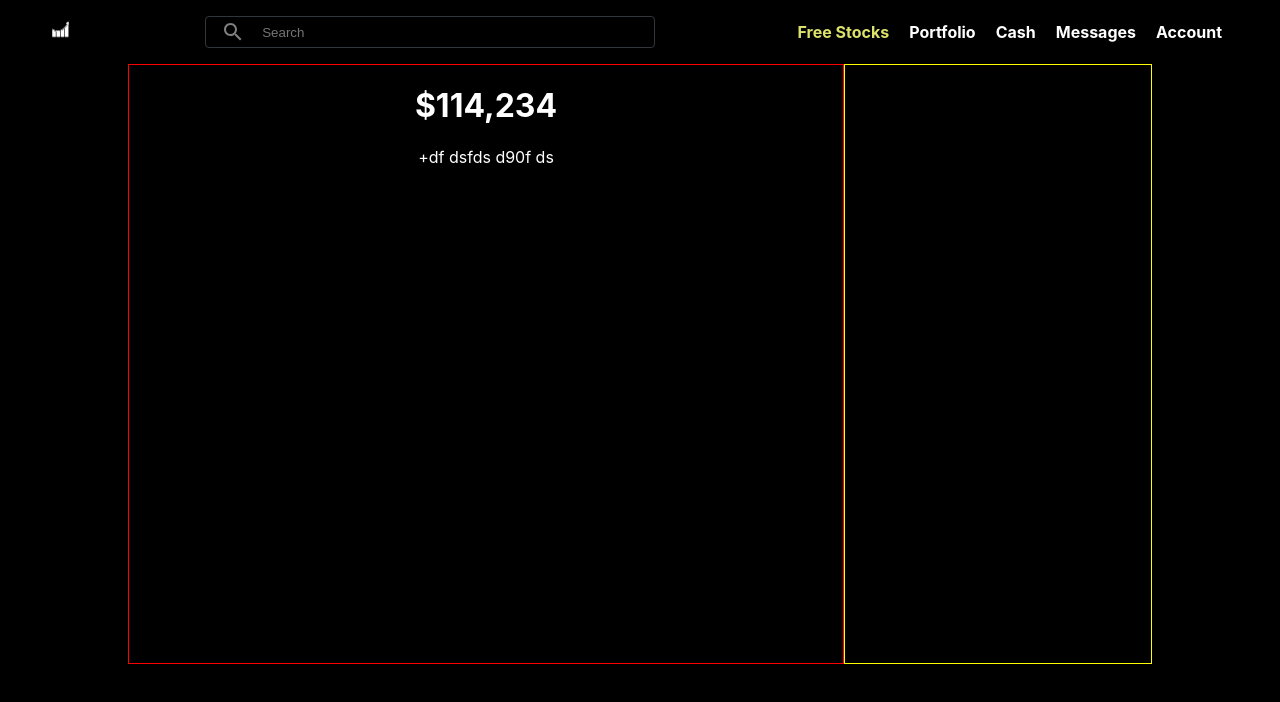
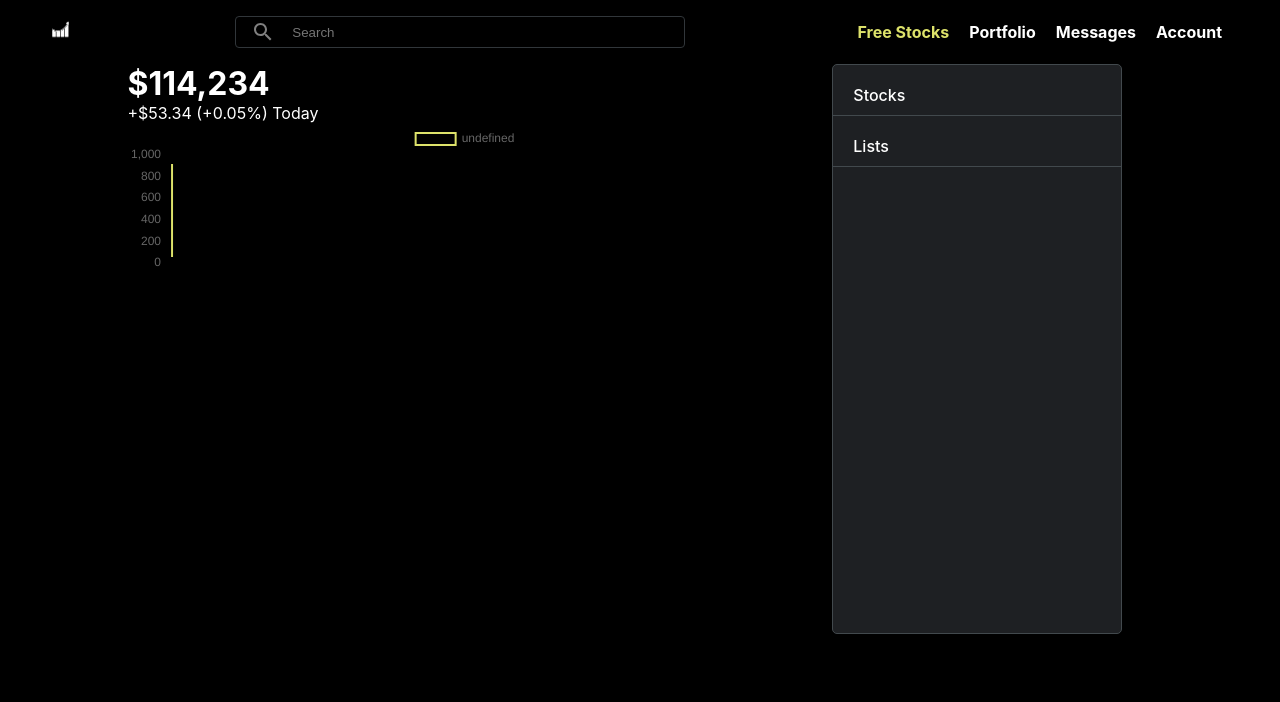
Before and after one commit to umaarabdullah/stock-monitor-app, a React (Create React App) app: page / in a window 1280 px wide. Shown: the top 702 px of the page. Built offline with nearby package versions, Linux system fonts and the light colour scheme.

Commit message:
Menu-Item-styled
Bug remaining - Line Chart (Chart.js)

```diff
--- a/package.json
+++ b/package.json
@@ -8,7 +8,11 @@
     "@testing-library/jest-dom": "^5.16.5",
     "@testing-library/react": "^13.4.0",
     "@testing-library/user-event": "^13.5.0",
+    "chart.js": "^4.2.1",
+    "chartjs-adapter-date-fns": "^3.0.0",
+    "date-fns": "^2.29.3",
     "react": "^18.2.0",
+    "react-chartjs-2": "^5.2.0",
     "react-dom": "^18.2.0",
     "react-scripts": "5.0.1",
     "web-vitals": "^2.1.4"
--- a/src/App.css
+++ b/src/App.css
@@ -1,5 +1,9 @@
 .App {
   text-align: center;
+}
+
+* {
+  margin: 0;
 }
 
 body {
@@ -17,6 +21,8 @@
   width: 1024px;
   height: 100%;
   display: flex;
+  padding-left: 48px;
+  padding-right: 49px;
 }
 
 .App-logo {
--- a/src/Header.js
+++ b/src/Header.js
@@ -22,7 +22,7 @@
         <div className='header_menuItems'>
             <a href='#'>Free Stocks</a>
             <a href='#'>Portfolio</a>
-            <a href='#'>Cash</a>
+            {/* <a href='#'>Cash</a> */}
             <a href='#'>Messages</a>
             <a href='#'>Account</a>
         </div>
--- /dev/null
+++ b/src/LineGraph.css
@@ -0,0 +1,3 @@
+.linegraph{
+    height: 200px;
+}
--- /dev/null
+++ b/src/LineGraph.js
@@ -0,0 +1,100 @@
+import React, { useEffect, useState } from "react";
+import Chart from 'chart.js/auto';
+import { Line } from "react-chartjs-2";
+import './LineGraph.css'
+
+const options = {
+  legend: {
+    display: false,
+  },
+  hover: {
+    intersect: false
+  },
+  elements: {
+    line: {
+      tension: 0
+    },
+    point: {
+      radius: 0,
+    },
+  },
+  maintainAspectRatio: false,
+  tooltips: {
+    mode: "index",
+    intersect: false,
+    callbacks: {
+    },
+  },
+  scales: {
+    xAxes: [
+      {
+        type: "time",
+        time: {
+          format: "MM/DD/YY",
+          tooltipFormat: "ll",
+        },
+        ticks: {
+          display: false,
+        }
+      },
+    ],
+    yAxes: [
+      {
+        gridLines: {
+          display: false,
+        },
+        ticks: {
+          display: false,
+        },
+      },
+    ],
+  },
+
+};
+
+function LineGraph({ casesType }) {
+  const [data, setData] = useState({});
+
+  useEffect(() => {
+
+    let data = [];
+    let value = 50;
+    for(var i = 0; i < 366; i++){
+      let date = new Date();
+      date.setHours(0,0,0,0);
+      date.setDate(i);
+      value += Math.round((Math.random() < 0.5 ? 1 : 0) * Math.random() * 10);
+      data.push({x: date, y: value});
+    }
+    setData(data)
+  }, []);
+
+  return (
+    <div>
+      {data?.length > 0 && (
+        <Line
+          data={{
+            datasets: [
+              {
+                type: 'line',
+                backgroundColor: "black",
+                borderColor: "#dde26a",
+                borderWidth: 2,
+                pointBorderColor: 'rgba(0, 0, 0, 0)',
+                pointBackgroundColor: 'rgba(0, 0, 0, 0)',
+                pointHoverBackgroundColor: '#dde26a',
+                pointHoverBorderColor: '#000000',
+                pointHoverBorderWidth: 4,
+                pointHoverRadius: 6,
+                data: data,
+              },
+            ],
+          }}
+          options={options}
+        />
+      )}
+    </div>
+  );
+}
+
+export default LineGraph;
--- a/src/NewsFeed.css
+++ b/src/NewsFeed.css
@@ -1,5 +1,26 @@
 .newsfeed {
-    border: 1px solid red;
     flex: 0.7;
     color: white
 }
+
+.newsfeed_chartSection {
+    display: flex;
+    flex-direction: column;
+}
+
+.newsfeed_portfolio {
+    text-align: left;
+}
+
+.newsfeed_portfolio h1 {
+    margin-top: 0;
+    margin-bottom: 0;
+}
+
+.newsfeed_portfolio p {
+    margin-top: 0;
+}
+
+.newsfeed_chart {
+    width: 100%;
+}
--- a/src/NewsFeed.js
+++ b/src/NewsFeed.js
@@ -1,15 +1,22 @@
 import React from 'react'
 import './NewsFeed.css'
+import LineGraph from './LineGraph'
 
 function NewsFeed() {
   return (
     <div className='newsfeed'>
         <div className='newsfeed_container'>
           <div className='newsfeed_chartSection'>
+
             <div className='newsfeed_portfolio'>
               <h1>$114,234</h1>
-              <p> +df dsfds d90f ds </p>
+              <p> +$53.34 (+0.05%) Today </p>
             </div>
+
+            <div className='newsfeed_chart'>
+              <LineGraph />
+            </div>
+
           </div>
         </div>
     </div>
--- a/src/Stats.css
+++ b/src/Stats.css
@@ -1,4 +1,29 @@
 .stats {
-    border: 1px solid yellow;
     flex: 0.3;
+    display: flex;
+    flex-direction: column;
+    padding: 0px 30px 30px 30px;
+    color: white;
 }
+
+.stats_container {
+    flex-direction: column;
+    flex: 1;
+    background-color: #1e2023;
+    border-radius: 5px;
+    border: 1px solid #42494d;
+}
+
+.stats__content {
+    font-size: 13px;
+}
+
+.stats_header {
+    display: flex;
+    font-size: 16px;
+    align-items: center;
+    justify-content: space-between;
+    border-bottom: 1px solid #42494d;
+    padding: 20px 20px 10px 20px;
+    font-weight: 500;
+}
--- a/src/Stats.js
+++ b/src/Stats.js
@@ -5,7 +5,22 @@
   return (
     <div className='stats'>
         <div className='stats_container'>
-
+          <div className='stats_header'>
+            <p>Stocks</p>
+          </div>
+          <div className='stats_content'>
+            <div className='stats_rows'>
+              {/** For currnet stocks */}
+            </div>
+          </div>
+          <div className='stats_header'>
+            <p>Lists</p>
+          </div>
+          <div className='stats_content'>
+            <div className='stats_rows'>
+              {/** stocks we can buy */}
+            </div>
+          </div>
         </div>
     </div>
   )
```
Also changed, not shown: 2 other files (tests, documents, lock files or other folders).
